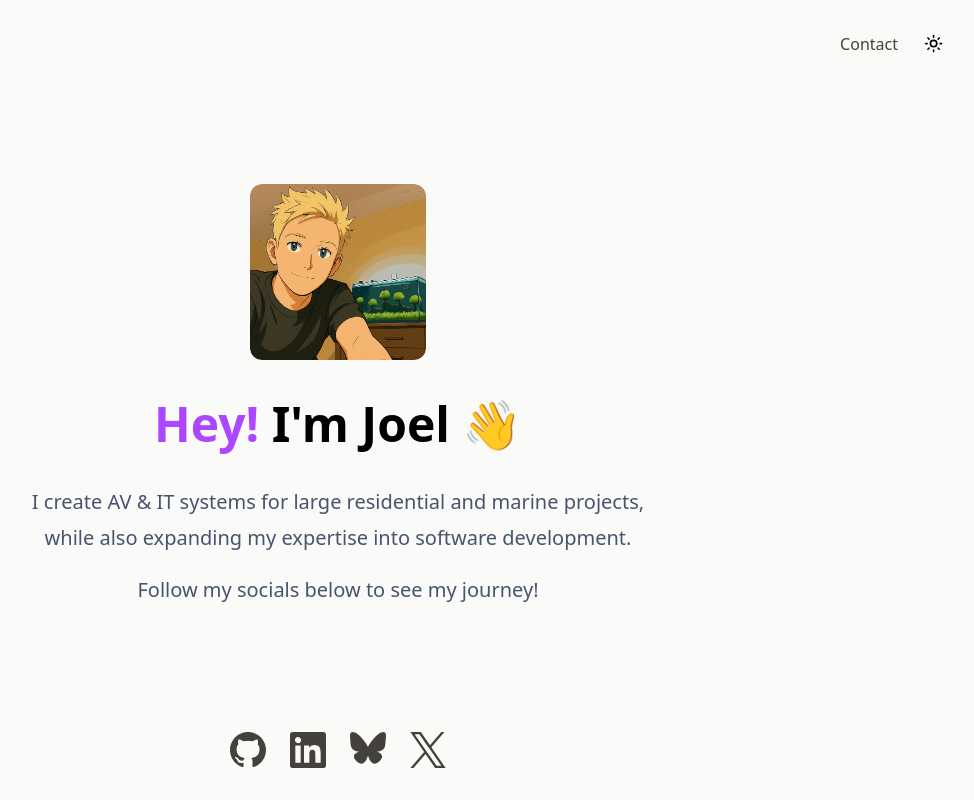
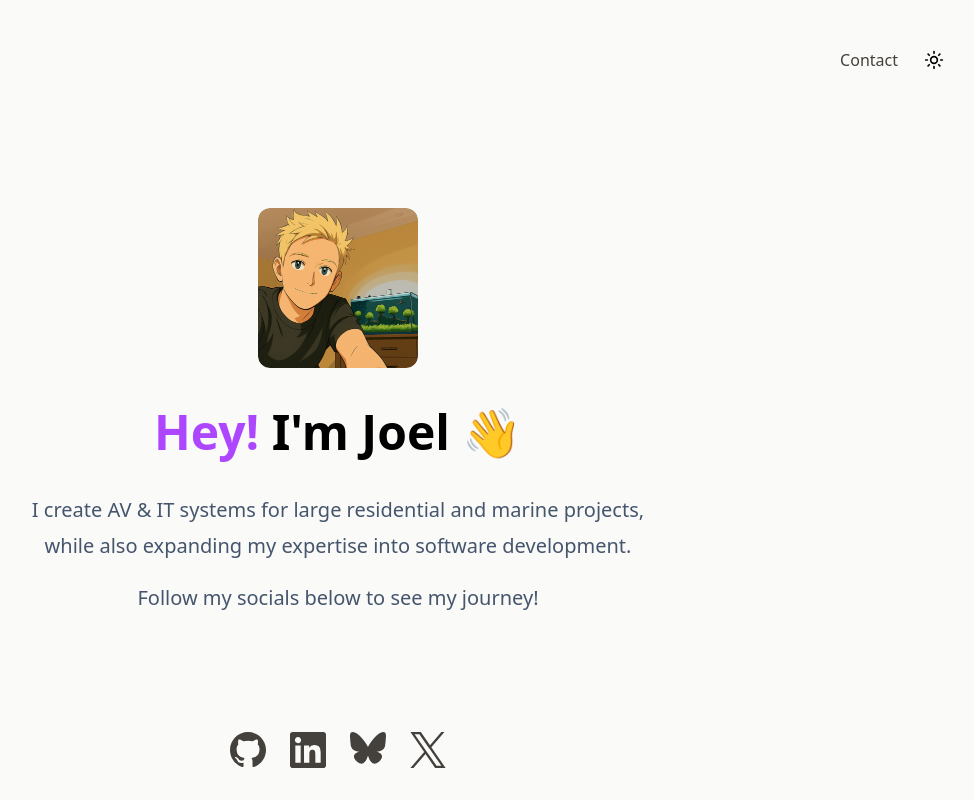
Before and after one commit to joeloconnor-nz/joeloconnor.nz, a Next.js app: page / in a window 1280 px wide. Shown: the whole page, without its empty margins (302-1276 px from the left). Built offline with nearby package versions, Linux system fonts and the light colour scheme.

Commit message:
Refactor Header, ThemeModeToggle, and ProfileImage components for improved styling. Refine profile image dimensions and animation settings.

```diff
--- a/app/components/header.tsx
+++ b/app/components/header.tsx
@@ -14,7 +14,7 @@ export function Header() {
   return (
     <header
       className={twMerge(
-        'flex flex-row items-center p-6',
+        'flex h-30 flex-row items-center p-6',
         pathname === '/' ? 'justify-end' : 'justify-between',
       )}
     >
--- a/app/components/motion/profile-image.tsx
+++ b/app/components/motion/profile-image.tsx
@@ -27,7 +27,7 @@ export function ProfileImage({
   // Image sizes and styling based on position
   const imageStyles = isHeader
     ? 'size-16 rounded-xl shadow-sm shadow-stone-900/60 transition-shadow duration-200 hover:shadow-sm md:size-20 dark:shadow-stone-700/30'
-    : 'size-40 rounded-xl shadow-2xl shadow-stone-900/60 md:size-44 dark:shadow-stone-700/30'
+    : 'size-32 rounded-xl shadow-2xl shadow-stone-900/60 md:size-40 dark:shadow-stone-700/30'
 
   // Create the image element with or without motion
   const createImageElement = () => {
@@ -35,10 +35,11 @@ export function ProfileImage({
       <Image
         className={imageStyles}
         src="/images/profile-photo.jpg"
-        width={isHeader ? 80 : 176}
-        height={isHeader ? 80 : 176}
+        width={isHeader ? 80 : 160}
+        height={isHeader ? 80 : 160}
         alt="Image of Joel O'Connor"
         priority
+        sizes={isHeader ? '80px' : '(max-width: 768px) 128px, 160px'}
       />
     )
 
@@ -54,10 +55,10 @@ export function ProfileImage({
         className="overflow-hidden rounded-xl"
         transition={{
           type: 'spring',
-          stiffness: 250,
-          damping: 25,
-          mass: 0.8,
-          duration: 0.3, // Slightly faster animation
+          stiffness: 180,
+          damping: 15,
+          mass: 0.5,
+          duration: 0.2,
         }}
       >
         {imageComponent}
--- a/app/components/theme-mode-toggle.tsx
+++ b/app/components/theme-mode-toggle.tsx
@@ -21,10 +21,12 @@ export function ThemeModeToggle() {
         <Button
           variant="ghost"
           size="icon"
-          className="data-[state=open]:bg-accent data-[state=open]:text-accent-foreground focus-visible:ring-0 focus-visible:ring-offset-0"
+          className="data-[state=open]:bg-accent data-[state=open]:text-accent-foreground relative focus-visible:ring-0 focus-visible:ring-offset-0"
         >
-          <SunIcon className="h-[1.2rem] w-[1.2rem] scale-100 rotate-0 transition-all dark:scale-0 dark:-rotate-90" />
-          <MoonIcon className="absolute h-[1.2rem] w-[1.2rem] scale-0 rotate-90 transition-all dark:scale-100 dark:rotate-0" />
+          <div className="relative size-5">
+            <SunIcon className="absolute size-5 scale-100 rotate-0 transition-all dark:scale-0 dark:-rotate-90" />
+            <MoonIcon className="absolute size-5 scale-0 rotate-90 transition-all dark:scale-100 dark:rotate-0" />
+          </div>
           <span className="sr-only">Toggle theme</span>
         </Button>
       </DropdownMenuTrigger>
```
